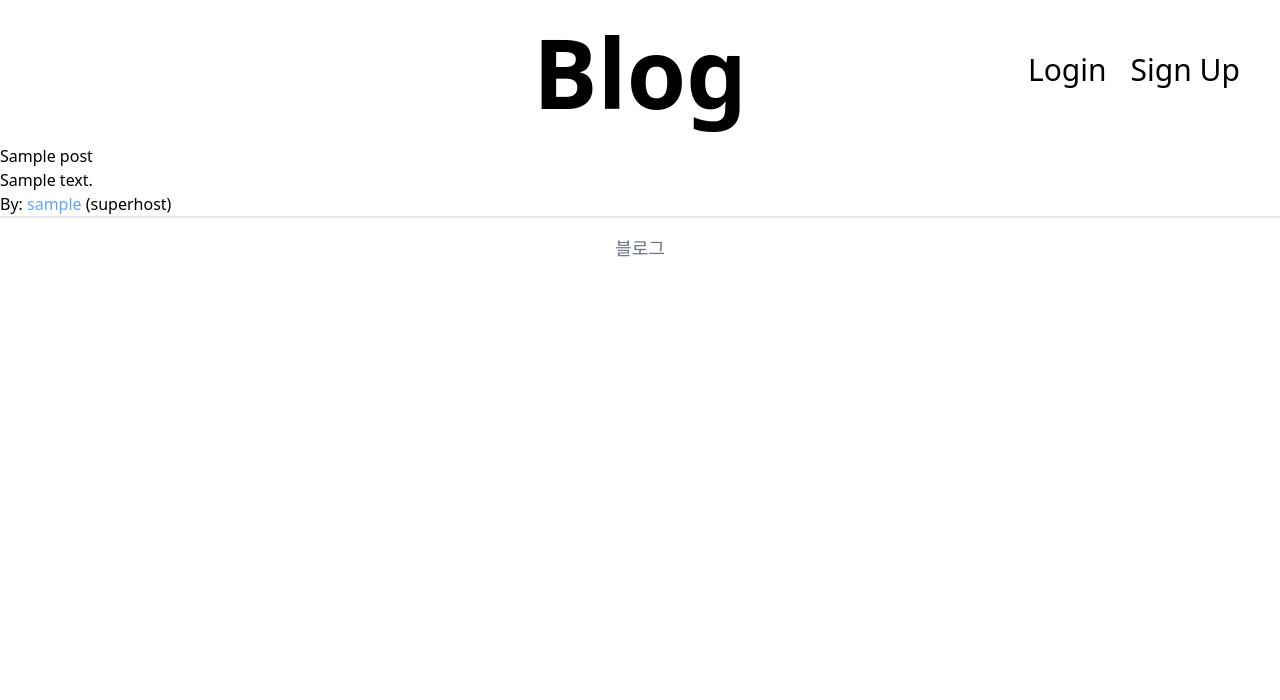
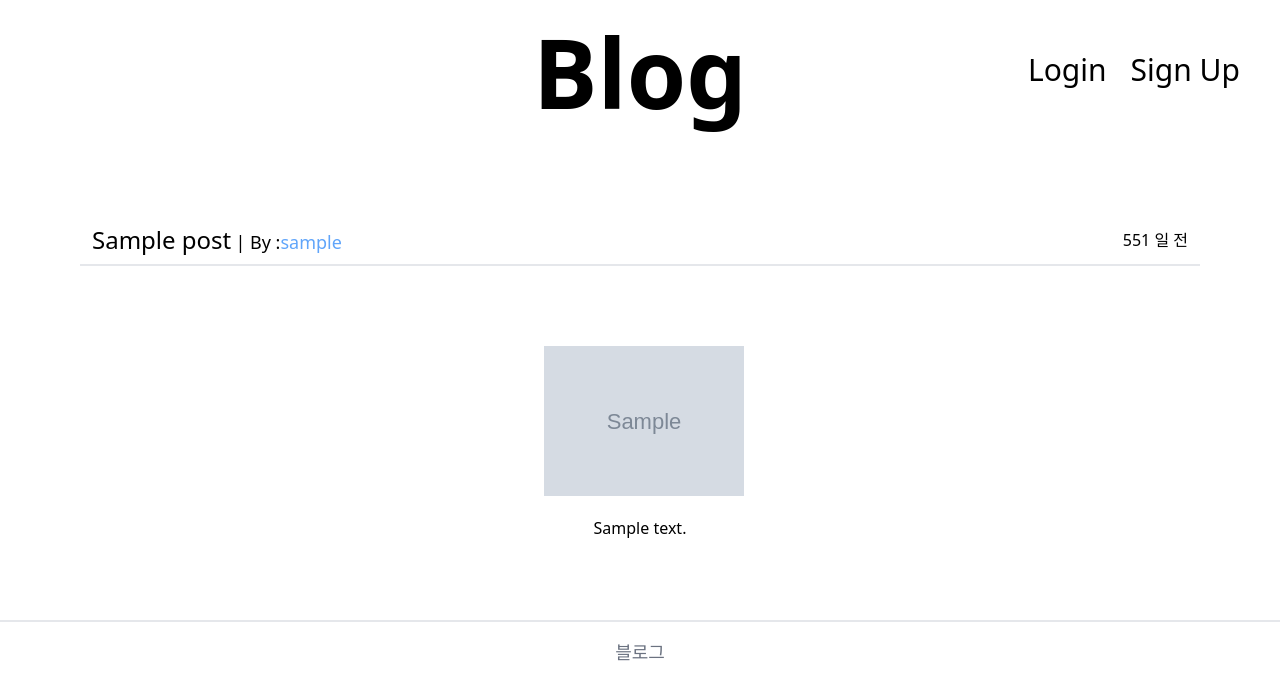
Before and after one commit to JihoJu/django-blog, a Django app: page /posts/1 in a window 1280 px wide. Shown: the top 700 px of the page. Run offline with Django 3.2, Linux system fonts and the light colour scheme; tables that the repository leaves empty hold one stand-in row (values such as "Sample post"); grey boxes marked "Sample" are stand-in pictures; style sheets or scripts are compiled from the project's sources; some libraries are stand-ins or nearby versions.

Commit message:
post_detail.html CSS 적용 및 Post Model에 created_string 메서드 생성

```diff
--- a/posts/models.py
+++ b/posts/models.py
@@ -1,3 +1,4 @@
+from datetime import datetime, timedelta, timezone
 from django.db import models
 from django.urls import reverse
 from core import models as core_models
@@ -41,3 +42,16 @@ class Post(core_models.TimeStampedModel):
             return photo.file.url
         except ValueError:
             return None
+
+    def created_string(self):
+        created_time = datetime.now(tz=timezone.utc) - self.created
+
+        if created_time < timedelta(minutes=1):
+            return "방금 전"
+        elif created_time < timedelta(hours=1):
+            return str(int(created_time.seconds / 60)) + " 분 전"
+        elif created_time < timedelta(days=1):
+            return str(int(created_time.seconds / 3600)) + " 시간 전"
+        else:
+            created_time = datetime.now(tz=timezone.utc).date() - self.created.date()
+            return str(created_time.days) + " 일 전"
--- a/templates/posts/detail.html
+++ b/templates/posts/detail.html
@@ -1,15 +1,22 @@
 {% extends 'base.html' %}
     {% block contents %}
-        <div>
-            <h1>{{post.title}}</h1>
-            <h3>{{post.content}}</h3>
+    <div class="px-20">
+        <div class="flex justify-between items-center border-b-2 px-3 mt-20 pb-2">
+            <div>
+                <span class="font-medium text-2xl">{{post.title}}</span>
+                <span class="text-lg">| By :<a href="{% url 'users:profile' post.author.pk %}" class="text-blue-400">{{post.author}}</a></span>
+            </div>
+            <span>{{post.created_string}}</span>
         </div>
-        <div>
-            <h2>
-                By: <a href="{% url 'users:profile' post.author.pk %}" class="text-blue-400">{{post.author}}</a>
-                {% if post.author.superhost %}
-                    (superhost)
-                {% endif %}
-            </h2>
+        <div class="my-20">
+            <div class="flex justify-center">
+                {% for photo in post.photos.all %}
+                    <img class="ml-2" width="200px" src="{{photo.file.url}}" />
+                {% endfor %}
+            </div>
+            <div class="text-center mt-5 px-20">
+                {{post.content}}
+            </div>
         </div>
+    </div>
     {% endblock contents %}
--- a/templates/posts/post_list.html
+++ b/templates/posts/post_list.html
@@ -24,9 +24,7 @@
                         <span class="text-gray-500 block mt-6">댓글 {{post.comments_count}}</span>
                     </a>
                 </div>
-                <div class="ml-10">
-                    <img src="{{post.first_photo}}" />
-                </div>
+                <img width="250px" class="ml-10" src="{{post.first_photo}}" />
             </div>
         {% endfor %}
 
```
